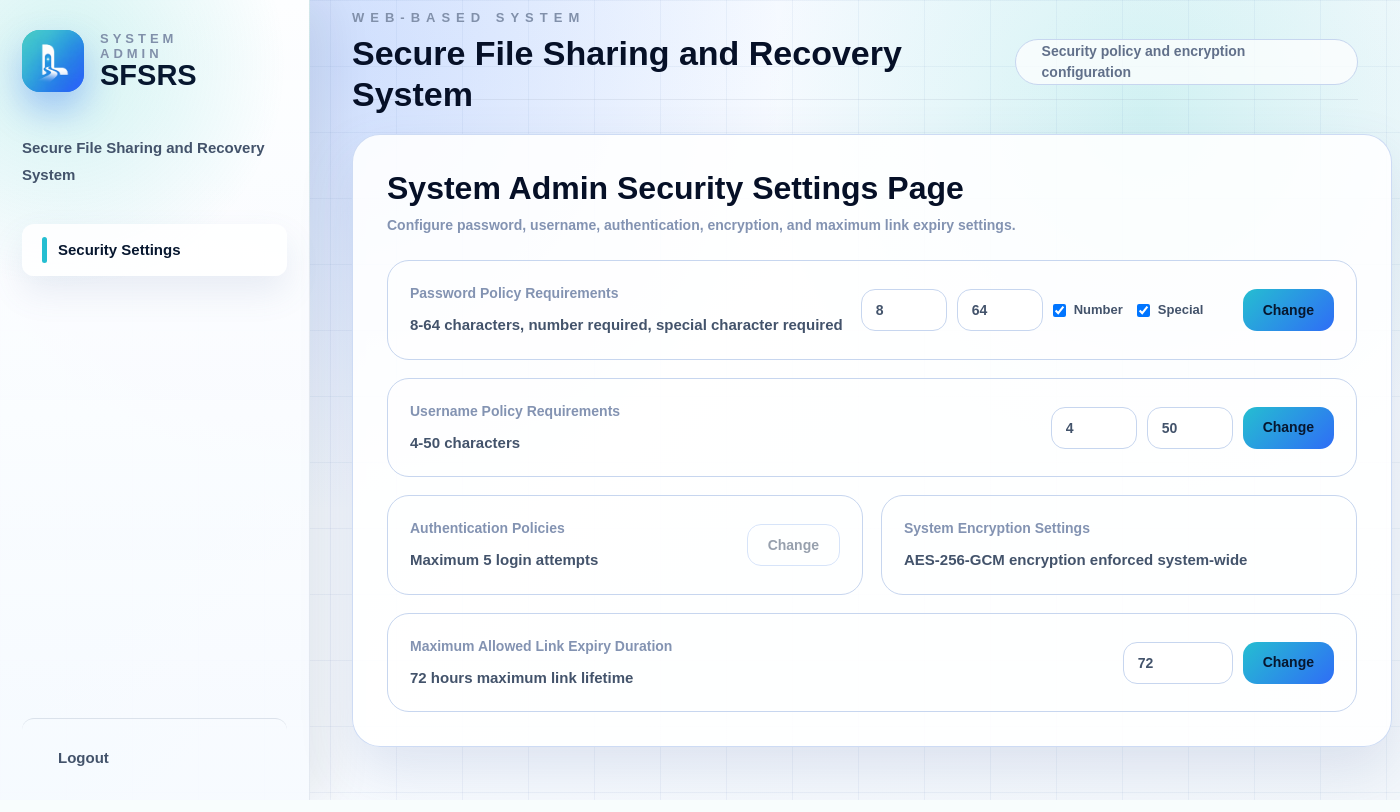
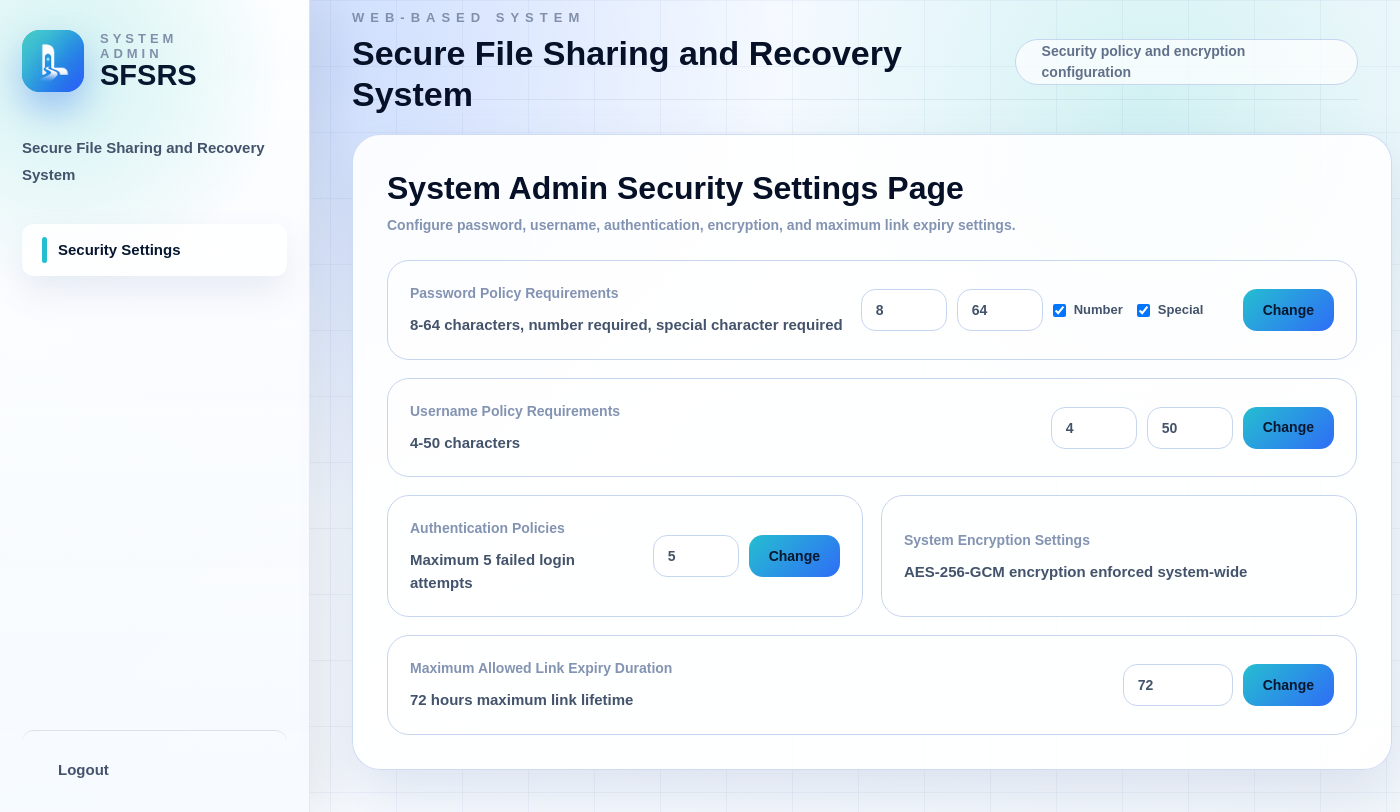
Before and after one commit to smilingSG/CSIT321_26_S2_Group31, a Flask app: page /system-admin/settings in a window 1400 px wide. Run offline with Flask 3, Linux system fonts and the light colour scheme; the visitor is signed in with stand-in values (Sample User, id 1); data comes from the database, SQL or seed files in the repository.

Commit message:
Add authentication policy form to admin settings

```diff
--- a/templates/AdminConfigPage.html
+++ b/templates/AdminConfigPage.html
@@ -275,6 +275,13 @@
             gap: 10px;
         }
 
+        .system-admin-page .auth-form {
+            display: grid;
+            grid-template-columns: 86px auto;
+            align-items: center;
+            gap: 10px;
+        }
+
         .system-admin-page .policy-option {
             display: flex;
             align-items: center;
@@ -305,7 +312,8 @@
         }
 
         .system-admin-page .policy-form .number-input,
-        .system-admin-page .username-form .number-input {
+        .system-admin-page .username-form .number-input,
+        .system-admin-page .auth-form .number-input {
             width: 86px;
         }
 
@@ -459,9 +467,22 @@
                 <div class="setting-card">
                     <div>
                         <p class="setting-title">Authentication Policies</p>
-                        <p class="setting-value">Maximum {{ settings.maxLoginAttempts }} login attempts</p>
+                        <p class="setting-value">Maximum {{ settings.maxLoginAttempts }} failed login attempts</p>
                     </div>
-                    <button class="settings-button disabled" type="button">Change</button>
+                    <form
+                        class="auth-form"
+                        method="POST"
+                        action="{{ url_for('auth_policy_bp.setAuthPolicy') }}">
+                        <input
+                            class="number-input"
+                            type="number"
+                            name="max_login_attempts"
+                            min="1"
+                            max="10"
+                            value="{{ settings.maxLoginAttempts }}"
+                            aria-label="Maximum failed login attempts">
+                        <button class="settings-button primary" type="submit">Change</button>
+                    </form>
                 </div>
 
                 <div class="setting-card">
```
